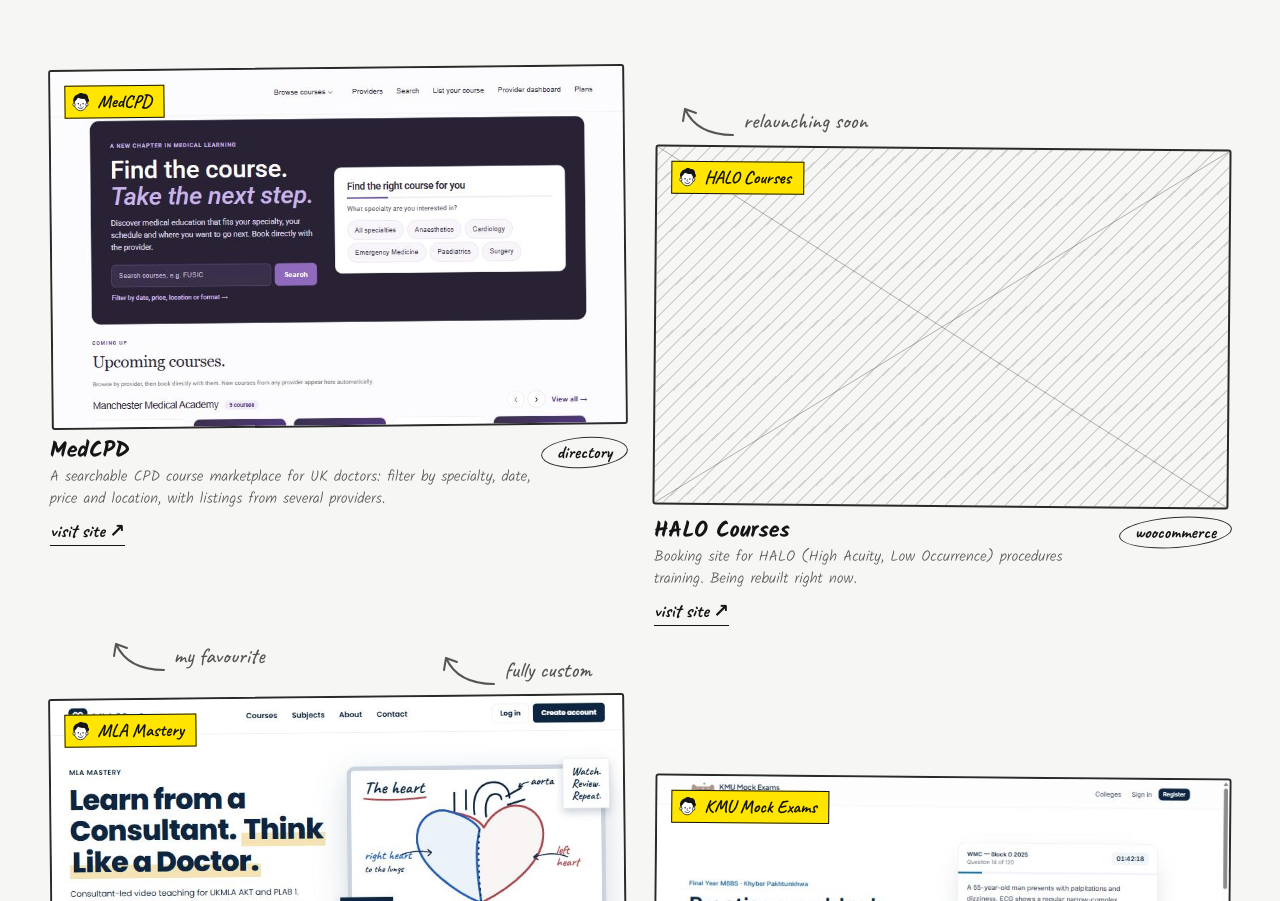
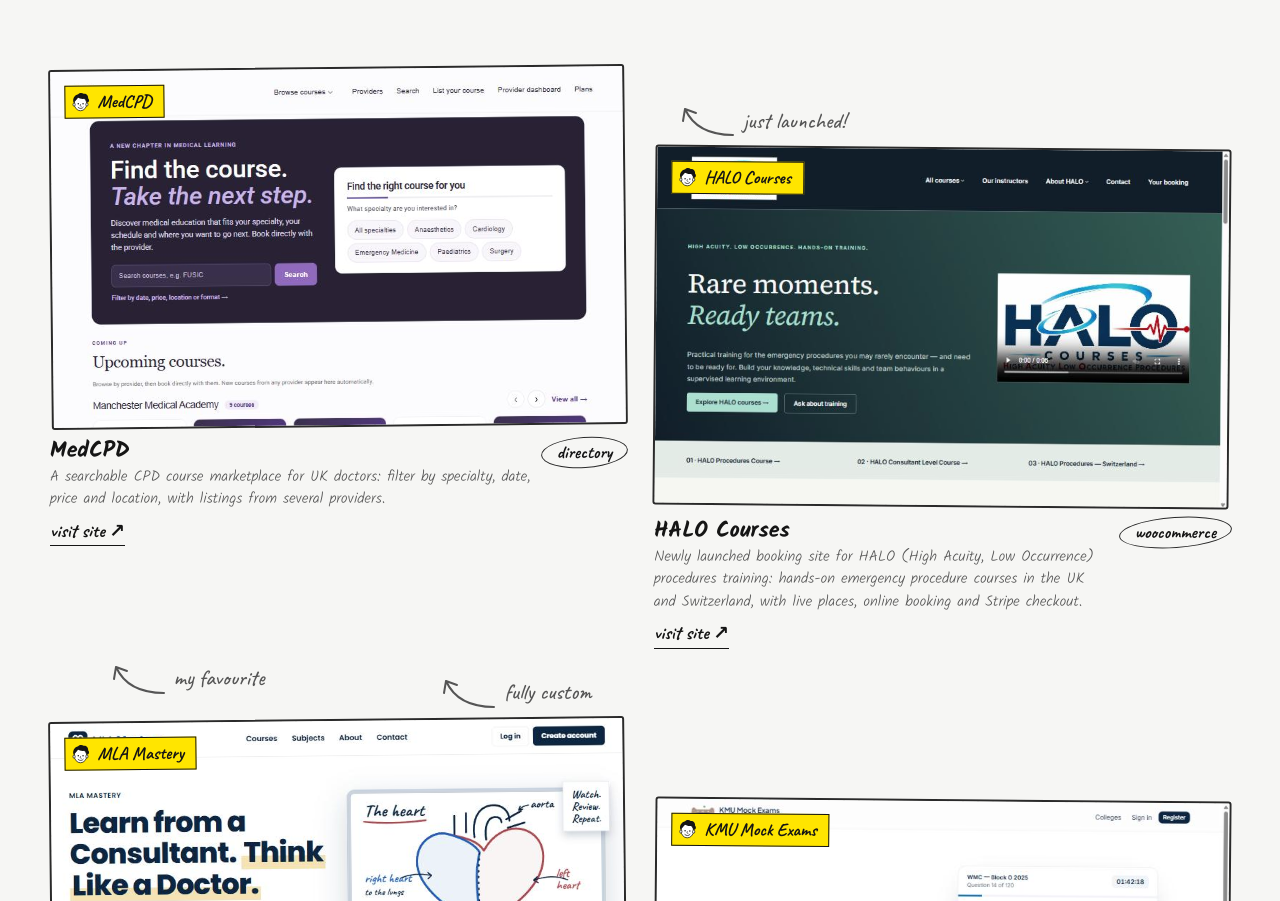
Before and after one commit to Kamran8521/portfolio, a plain HTML site: page index.html in a window 1280 px wide. Shown: the part 1754-2655 px from the top of the page. Drawn offline with Linux system fonts and the light colour scheme.

Commit message:
HALO Courses launched: new URL, screenshot and description
Co-Authored-By: Claude Opus 5.5 <noreply@anthropic.com>

```diff
--- a/index.html
+++ b/index.html
@@ -418,9 +418,9 @@ const CONFIG = {
     { title: "MedCPD", tag: "directory", url: "https://medcpd.co.uk/", image: "images/bookcpd.jpg",
       desc: "A searchable CPD course marketplace for UK doctors: filter by specialty, date, price and location, with listings from several providers.",
       size: "w6", stack: "Hello Elementor · Directorist · custom styling", note: "my favourite" },
-    { title: "HALO Courses", tag: "woocommerce", url: "https://mashcourses.co.uk/",
-      desc: "Booking site for HALO (High Acuity, Low Occurrence) procedures training. Being rebuilt right now.",
-      size: "w6b", stack: "Elementor · WooCommerce", note: "relaunching soon" },
+    { title: "HALO Courses", tag: "woocommerce", url: "https://halocourses.co.uk/", image: "images/halo-courses.jpg",
+      desc: "Newly launched booking site for HALO (High Acuity, Low Occurrence) procedures training: hands-on emergency procedure courses in the UK and Switzerland, with live places, online booking and Stripe checkout.",
+      size: "w6b", stack: "Elementor · WooCommerce · Stripe", note: "just launched!" },
     { title: "MLA Mastery", tag: "custom plugin", url: "https://mlamastery.co.uk/", image: "images/mla-mastery.jpg",
       desc: "Video-learning platform for UKMLA AKT and PLAB 1, taught by a consultant: courses organised by clinical area, video chapters, progress tracking and student dashboards. Built on a custom child theme and plugin.",
       size: "w6", stack: "Tutor LMS · custom child theme · custom plugin · Elementor", note: "fully custom" },
```
Also changed, not shown: images/halo-courses.jpg (added).
